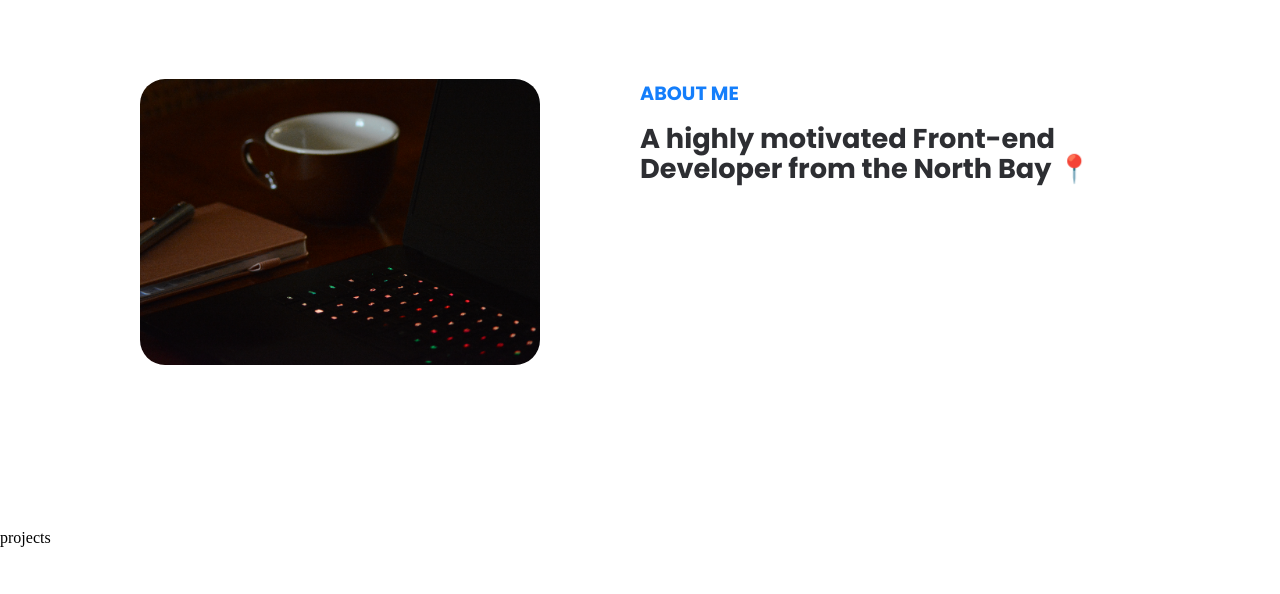
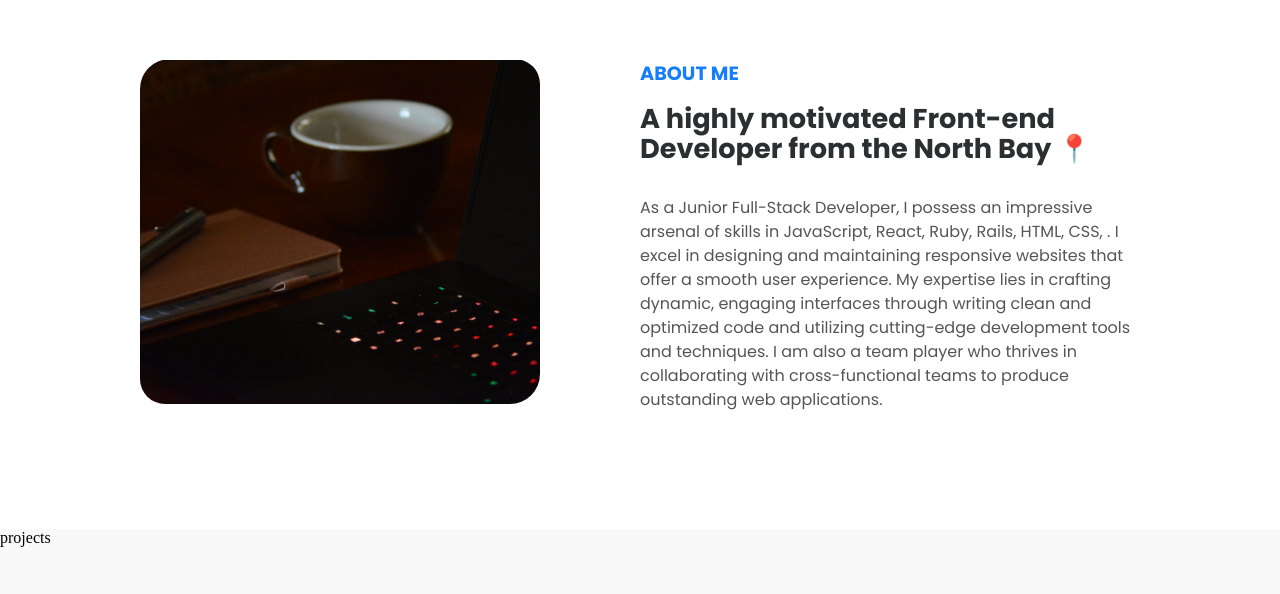
Before and after one commit to tmontobbio/tmontobbio-dev-v3, a React (Vite) app: page / in a window 1280 px wide. Shown: the part 946-1540 px from the top of the page. Built offline with nearby package versions, Linux system fonts and the light colour scheme.

Commit message:
first draft of about section

```diff
--- a/src/about/About.css
+++ b/src/about/About.css
@@ -6,7 +6,7 @@
     width: 1000px;
     height: 600px;
     margin:auto;
-    padding:150px 0 150px 0;
+    padding:130px 0 130px 0;
     display:flex;
     justify-content: space-between;
 }
@@ -15,12 +15,17 @@
     background-image: url("/laptop.png");
     background-size: contain;
     background-repeat: no-repeat;
-    border-radius: 25px 25px 25px 25px / 25px 25px 25px 25px;
-    height:286px;
-    width:400px;
+    background-position: center;
+    border-radius: 30px 25px 30px 25px / 30px 25px 30px 25px;
+    height: 345px;
+    width: 400px;
 }
 
 #description{
     width:500px;
-    height: 286px;
+    height: 345px;
 }
+
+#description p{
+    line-height: 1.5rem;
+}
--- a/src/about/About.jsx
+++ b/src/about/About.jsx
@@ -8,6 +8,7 @@ export default function About() {
                 <div id="description">
                     <h3>about me</h3>
                     <h4>A highly motivated Front-end Developer from the North Bay 📍</h4>
+                    <p>As a Junior Full-Stack Developer, I possess an impressive arsenal of skills in JavaScript, React, Ruby, Rails, HTML, CSS, . I excel in designing and maintaining responsive websites that offer a smooth user experience. My expertise lies in crafting dynamic, engaging interfaces through writing clean and optimized code and utilizing cutting-edge development tools and techniques. I am also a team player who thrives in collaborating with cross-functional teams to produce outstanding web applications.</p>
                 </div>
             </div>
         </div>
--- a/src/contact/Contact.css
+++ b/src/contact/Contact.css
@@ -1,4 +1,5 @@
 #contact {
     width: 100%;
     height: 100vh;
+    background-color: #fff;
 }
--- a/src/projects/Projects.css
+++ b/src/projects/Projects.css
@@ -1,4 +1,5 @@
 #projects {
     width: 100%;
     height: 100vh;
+    background-color: #f9f9f9;
 }
```
Also changed, not shown: public/laptop.png.
